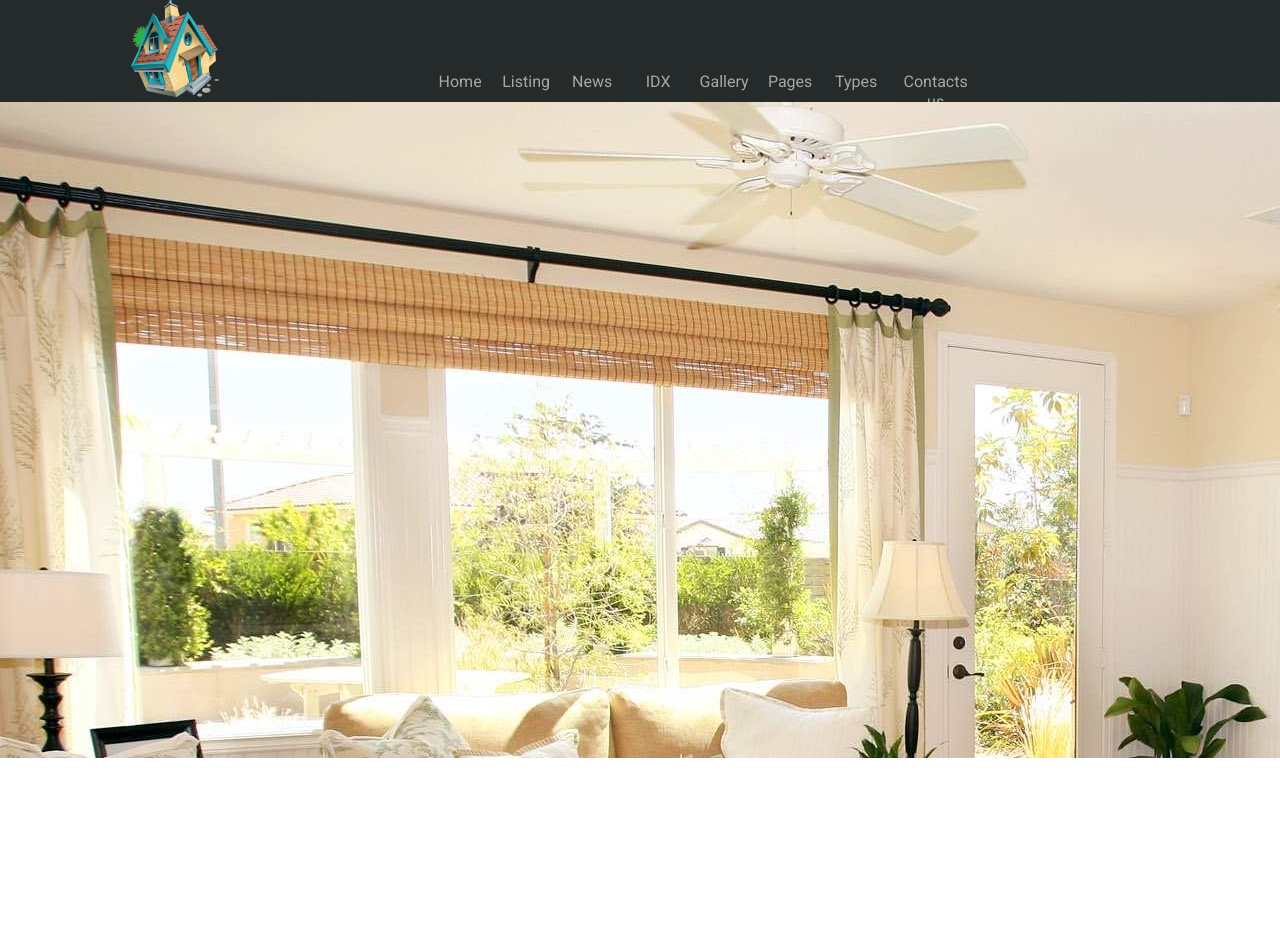
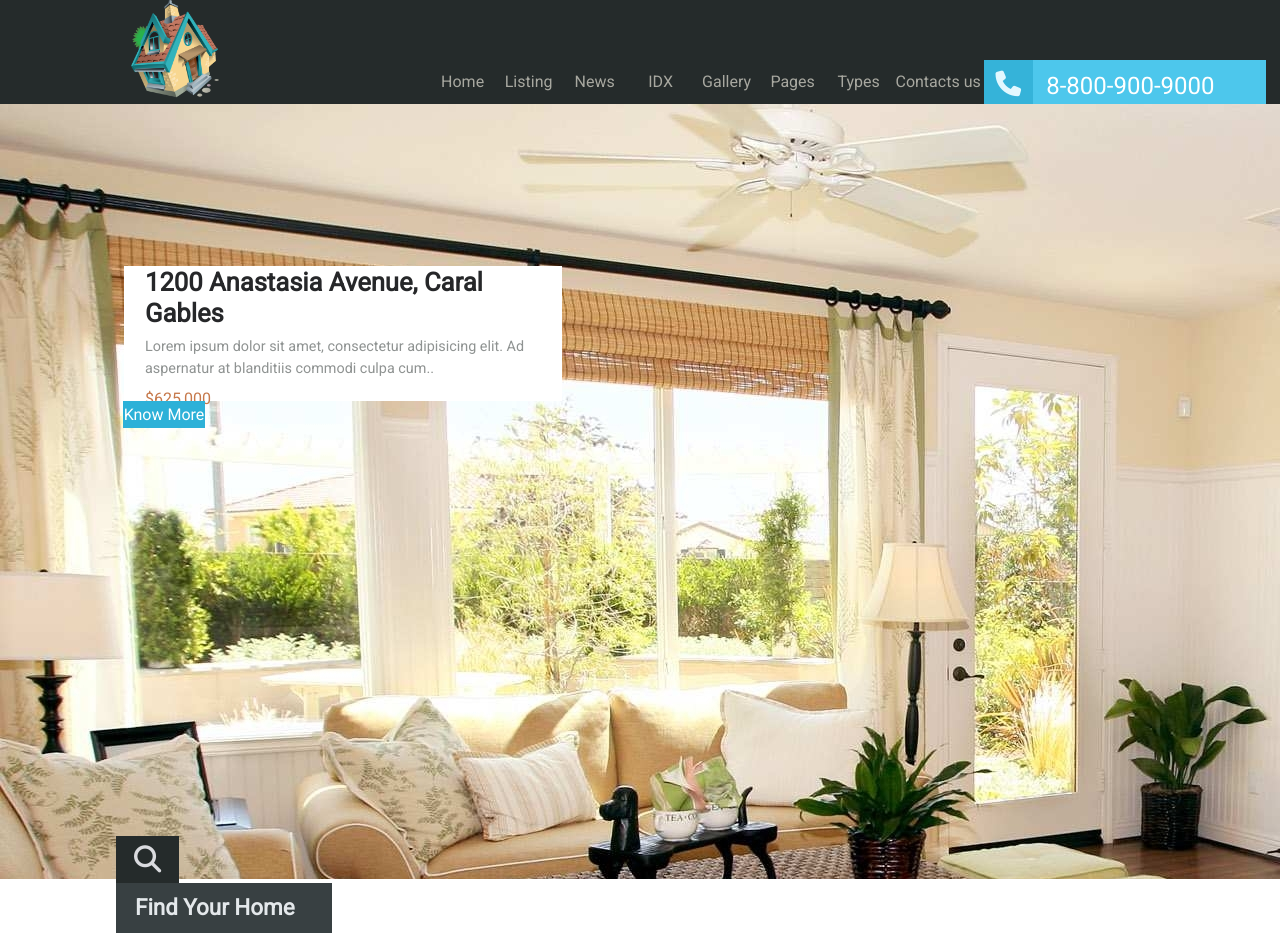
Before and after one commit to ONESucH/adaptiveFullSite, a website: page app/index.html in a window 1280 px wide. Shown: the part 42-975 px from the top of the page. Before the commit the page ends 800 px from the top, so only its background shows below. Drawn offline with nearby package versions, Linux system fonts and the light colour scheme.

Commit message:
buildFirst

```diff
--- a/app/css/main.less
+++ b/app/css/main.less
@@ -24,7 +24,8 @@ a:hover {
   left: 0;
   margin: auto;
   position: absolute;
-  min-width: 1175px;
+  min-width: 1260px;
+
   .top-container {
     left: 0;
     right: 0;
@@ -35,6 +36,7 @@ a:hover {
     height: 147px;
     padding: 0 0 0 116px;
   }
+
   .top-container-search-contacts {
     height: 40px;
     width: 1060px;
@@ -46,14 +48,17 @@ a:hover {
       padding: 13px;
     }
   }
+
   .one-login {
     border: none;
   }
+
   .left-email {
     float: left;
     font-size: 12px;
     color: #9ea4a4;
   }
+
   .right-top-container-search-contacts-right {
     float: right;
     font-size: 13px;
@@ -62,10 +67,12 @@ a:hover {
       border-right: 1px solid silver;
     }
   }
+
   .registration {
     padding: 0 4Px 0 20px;
     color: #90989a;
   }
+
   .banner {
     position: relative;
     float: left;
@@ -91,7 +98,7 @@ a:hover {
     }
     & ul li {
       width: 66px;
-      padding: 12px 6px 10px 3px;
+      padding: 12px 1px 12px 3px;
       float: left;
       cursor: pointer;
       position: relative;
@@ -106,10 +113,12 @@ a:hover {
 
   .contact-number {
     margin: 62px 0;
+    width: 282px;
+    height: 50px;
+    background: #4dc7ec;
     float: left;
-    height: 45px;
-    background: #4dc7ec;
     & i {
+      cursor: pointer;
       font-size: 1.6em;
       color: #e2f8ff;
       float: left;
@@ -120,15 +129,97 @@ a:hover {
       font-size: 1.5em;
       color: white;
       float: left;
-      padding: 8px 85px 8px 8px;
+      padding: 8px 20px 13px 13px;
     }
   }
 
-  .main-container {
-    top: 144px;
+  .main-container-home {
+    width: auto;
+    height: 775px;
+    top: 146px;
     left: 0;
     right: 0;
     bottom: 0;
+    position: absolute;
     background-image: url(../img/main-body/1.png);
   }
+
+  .information-menu {
+    width: 438px;
+    height: 135px;
+    background: white;
+    padding: 1px 25px 0 21px;
+    left: 124px;
+    top: 162px;
+    bottom: 0;
+    right: 0;
+    position: relative;
+    & h1 {
+      font-size: 1.6em;
+      font-weight: 900;
+      color: #262729;
+    }
+    & p {
+      width: 100%;
+      height: 26%;
+      font-size: 0.9em;
+      color: #8f9392;
+      text-overflow: ellipsis;
+    }
+    & span {
+      color: #c6794b;
+    }
+  }
+
+  .button-more-information {
+    display: inline-block;
+    position: relative;
+    left: 123px;
+    top: 162px;
+    & button {
+      width: 82px;
+      height: 27px;
+      color: white;
+      background: #2db1d8;
+      border: none;
+    }
+  }
+
+  .bottom-menu-search {
+    display: block;
+    margin: 570px 0 0 116px;
+    left: 100px;
+    width: 256px;
+    height: 43px;
+    & i {
+      float: left;
+      background: #252b2b;
+      color: #dadbdf;
+      font-size: 1.7em;
+      padding: 10px 18px;
+    }
+    & p {
+      font-size: 1.4em;
+      float: left;
+      text-align: center;
+      background: #384042;
+      padding: 8px 37px 8px 19px;
+      color: #E4E8EB;
+      font-weight: 600;
+    }
+  }
 }
+
+@media (max-width: 1175px) {
+  .contact-number {
+    text-align: center;
+    display: block;
+    left: 0;
+    right: 0;
+    position: relative;
+    & p {
+      padding: 8px 80px 13px 13px;
+      height: 150px;
+    }
+  }
+}
--- a/app/index.html
+++ b/app/index.html
@@ -46,7 +46,21 @@
             <p>8-800-900-9000</p>
         </div>
     </div>
-    <div class="main-container">
+    <div class="main-container-home">
+        <div class="information-menu">
+            <h1>1200 Anastasia Avenue, Caral Gables</h1>
+            <p>Lorem ipsum dolor sit amet, consectetur adipisicing elit.
+                Ad aspernatur at blanditiis commodi culpa cum..
+            </p>
+            <span>$625,000</span>
+        </div>
+        <div class="button-more-information">
+            <button>Know More</button>
+        </div>
+        <div class="bottom-menu-search">
+            <i class="fa fa-search" aria-hidden="true"></i>
+            <p>Find Your Home</p>
+        </div>
     </div>
 </div>
 
```
Also changed, not shown: app/css/main.css.
